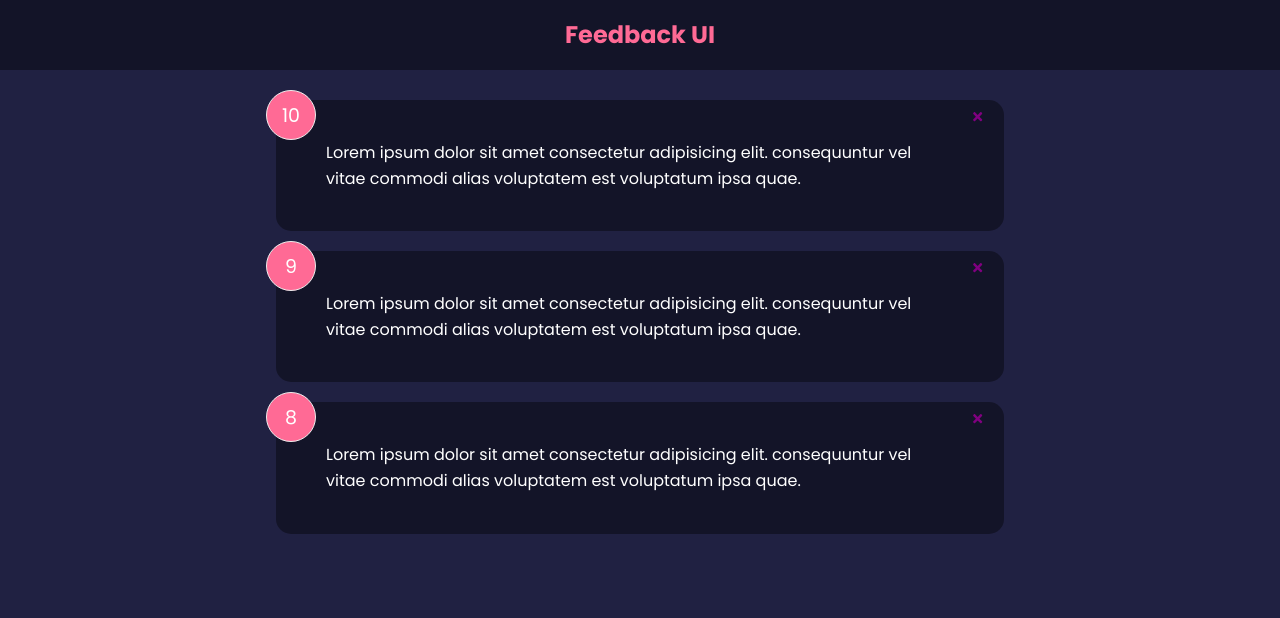
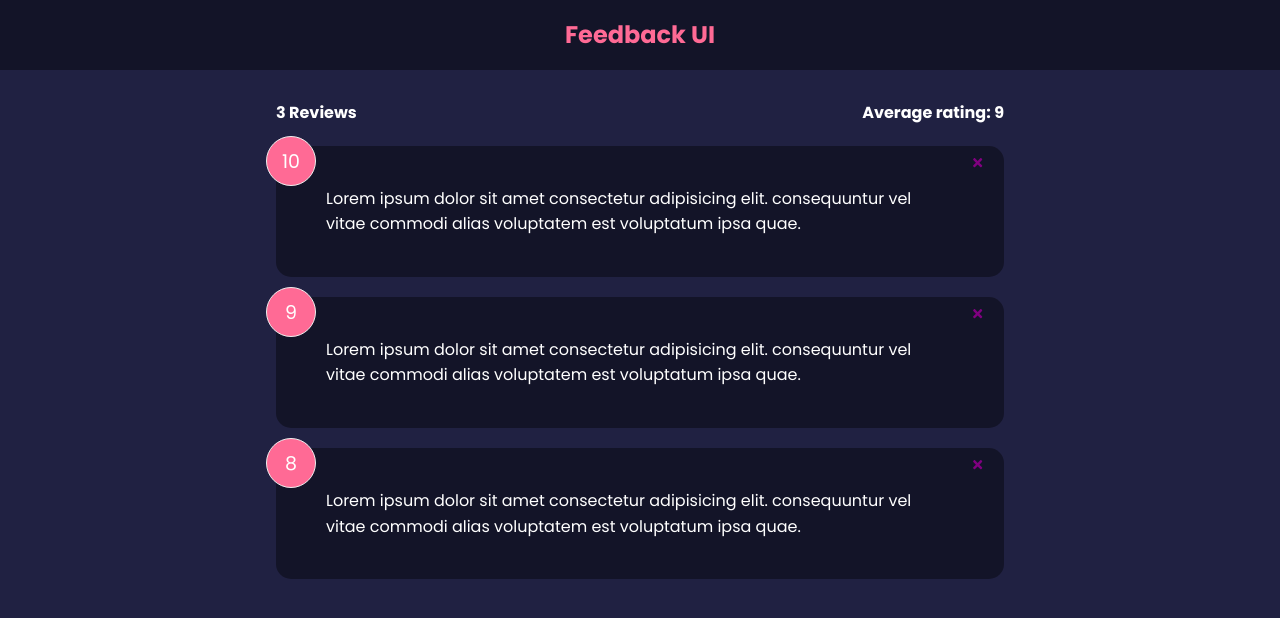
Before and after one commit to Balint90/React-learning, a React (Create React App) app: page / in a window 1280 px wide. Shown: the top 618 px of the page. Built offline with nearby package versions, Linux system fonts and the light colour scheme.

Commit message:
Add FeedbackStats

```diff
--- a/src/App.js
+++ b/src/App.js
@@ -18,6 +18,7 @@
     <>
         <Header />
         <div className="container">
+            <FeedbackStats feedback={feedback} />
             <FeedbackList feedback={feedback} handleDelete={deleteFeedBack} />
         </div>
     </>
--- a/src/components/FeedbackStats.jsx
+++ b/src/components/FeedbackStats.jsx
@@ -1,11 +1,22 @@
-import React from 'react'
+import PropTypes from 'prop-types'
 
-function FeedbackStats() {
+function FeedbackStats({feedback}) {
+    let average = feedback.reduce((acc, cur) => {
+        return acc+ cur.rating;
+    }, 0) /feedback.length;
+
+    average = average.toFixed(1).replace(/[.,]0$/, '');
+
     return (
-        <div>
-
+        <div className="feedback-stats">
+            <h4>{feedback.length} Reviews</h4>
+            <h4>Average rating: {isNaN(average) ? 0 : average}</h4>
         </div>
     )
 }
 
+FeedbackStats.propTypes = {
+    feedback: PropTypes.array.isRequired
+}
+
 export default FeedbackStats
```
